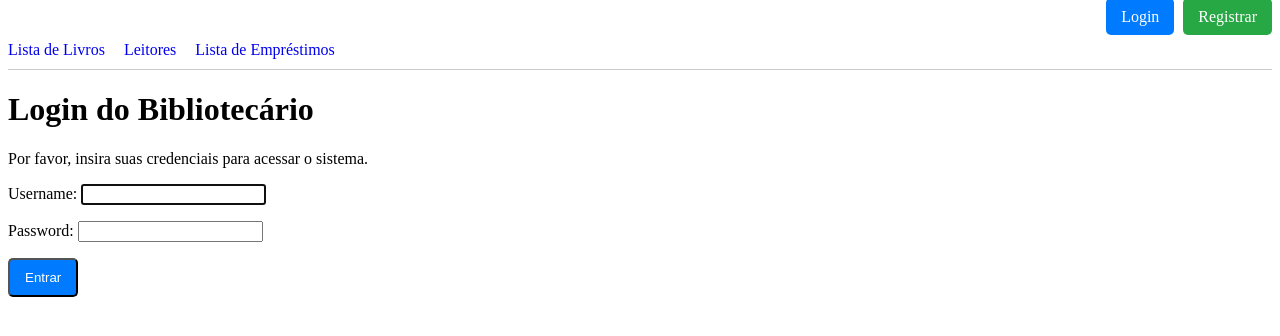
After one commit to iaraAlicia/Biblioteca-RDM, a Django app: page /acervo/login/ in a window 1280 px wide. The commit adds this page. Shown: the top 336 px of the page. Run offline with Django 5.2, Linux system fonts and the light colour scheme.

Commit message:
sistema de login e logout

```diff
--- a/biblioteca_virtual/acervo/templates/acervo/base.html
+++ b/biblioteca_virtual/acervo/templates/acervo/base.html
@@ -66,6 +66,18 @@
     </style>
 </head>
 <body>
+    <div style="text-align: right; margin-bottom: 15px;">
+        {% if user.is_authenticated %}
+            <span>Olá, <strong>{{ user.username }}</strong>!</span>
+            <form action="{% url 'logout' %}" method="post" style="display: inline; margin-left: 10px;">
+                {% csrf_token %}
+                <button type="submit" class="btn" style="background-color: #6c757d;">Sair</button>
+            </form>
+        {% else %}
+            <a href="{% url 'login' %}" class="btn">Login</a>
+            <a href="{% url 'registrar' %}" class="btn" style="background-color: #28a745; margin-left: 5px;">Registrar</a>
+        {% endif %}
+    </div>
     <nav>
         <a href="{% url 'lista_livros' %}">Lista de Livros</a>
         <a href="{% url 'lista_leitores' %}">Leitores</a>
--- /dev/null
+++ b/biblioteca_virtual/acervo/templates/acervo/login.html
@@ -0,0 +1,16 @@
+{% extends 'acervo/base.html' %}
+
+{% block content %}
+    <h1>Login do Bibliotecário</h1>
+    <p>Por favor, insira suas credenciais para acessar o sistema.</p>
+
+    {% if form.errors %}
+        <p style="color: red;">Seu nome de usuário e senha não correspondem. Tente novamente.</p>
+    {% endif %}
+
+    <form method="post" action="{% url 'login' %}">
+        {% csrf_token %}
+        {{ form.as_p }}
+        <button type="submit" class="btn">Entrar</button>
+    </form>
+{% endblock %}
--- a/biblioteca_virtual/acervo/urls.py
+++ b/biblioteca_virtual/acervo/urls.py
@@ -1,10 +1,15 @@
 # acervo/urls.py
 
-from django.urls import path
+from django.urls import path, reverse_lazy
 from . import views
 from django.contrib.auth import views as auth_views
 
 urlpatterns = [
+    # URLs de Autenticação
+    path('login/', auth_views.LoginView.as_view(template_name='acervo/login.html'), name='login'),
+    path('logout/', auth_views.LogoutView.as_view(next_page=reverse_lazy('home')), name='logout'),
+    # Nossa view personalizada para registrar um novo bibliotecário
+    path('registrar/', views.RegistrarBibliotecario.as_view(), name='registrar'),
 
     # URLs para Livros
     path('livros/', views.lista_livros, name='lista_livros'),
--- a/biblioteca_virtual/biblioteca_virtual/settings.py
+++ b/biblioteca_virtual/biblioteca_virtual/settings.py
@@ -123,3 +123,6 @@ STATIC_URL = 'static/'
 # https://docs.djangoproject.com/en/5.1/ref/settings/#default-auto-field
 
 DEFAULT_AUTO_FIELD = 'django.db.models.BigAutoField'
+
+LOGIN_REDIRECT_URL = 'lista_livros'
+LOGIN_URL = 'login'
--- a/biblioteca_virtual/biblioteca_virtual/urls.py
+++ b/biblioteca_virtual/biblioteca_virtual/urls.py
@@ -19,7 +19,10 @@ Including another URLconf
 from django.contrib import admin
 from django.urls import path, include # Adicione 'include'
 
+from acervo import views as acervo_views
+
 urlpatterns = [
+    path('', acervo_views.home, name='home'),
     path('admin/', admin.site.urls),
     path('acervo/', include('acervo.urls')), # Adicione esta linha
 ]
```
Also changed, not shown: biblioteca_virtual/acervo/templates/acervo/home.html (added, +10 -0 lines), biblioteca_virtual/acervo/templates/acervo/registrar.html (added, +12 -0 lines), biblioteca_virtual/acervo/views.py (+22 -0 lines), biblioteca_virtual/db.sqlite3.
